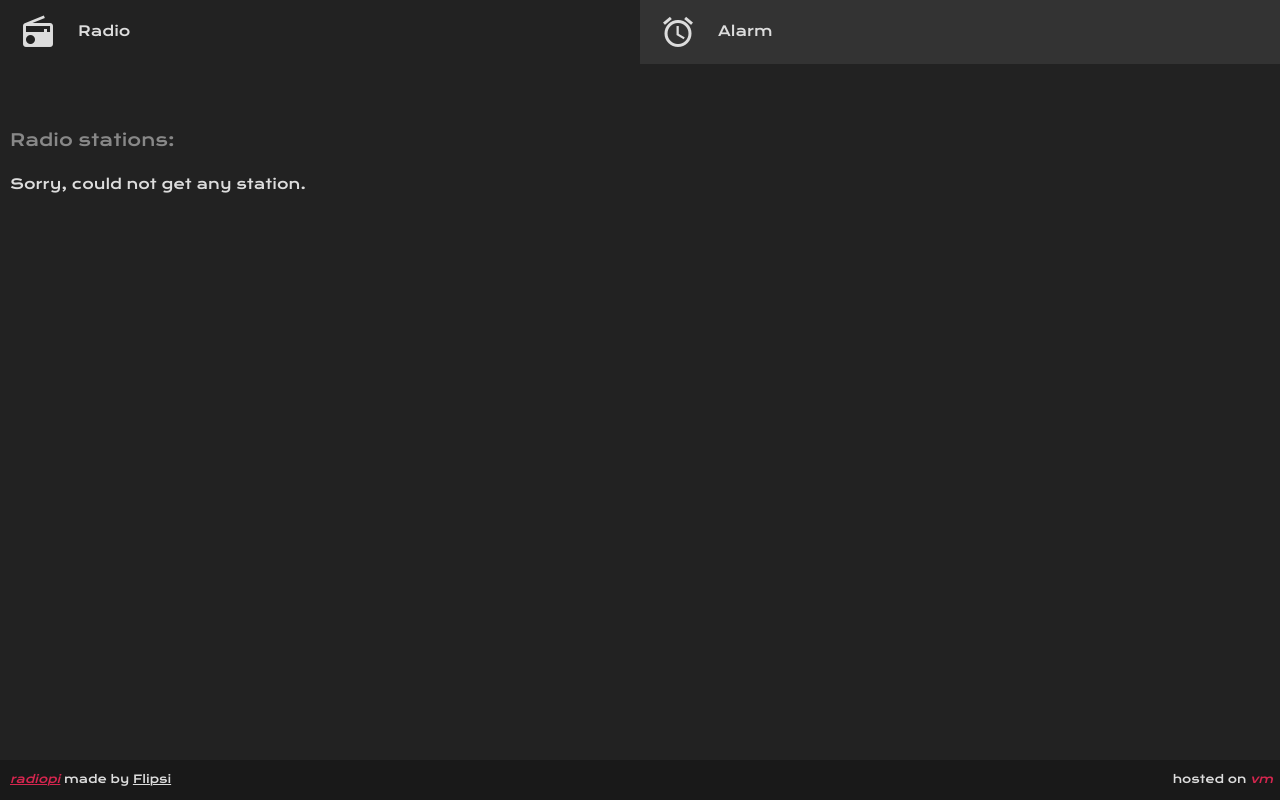
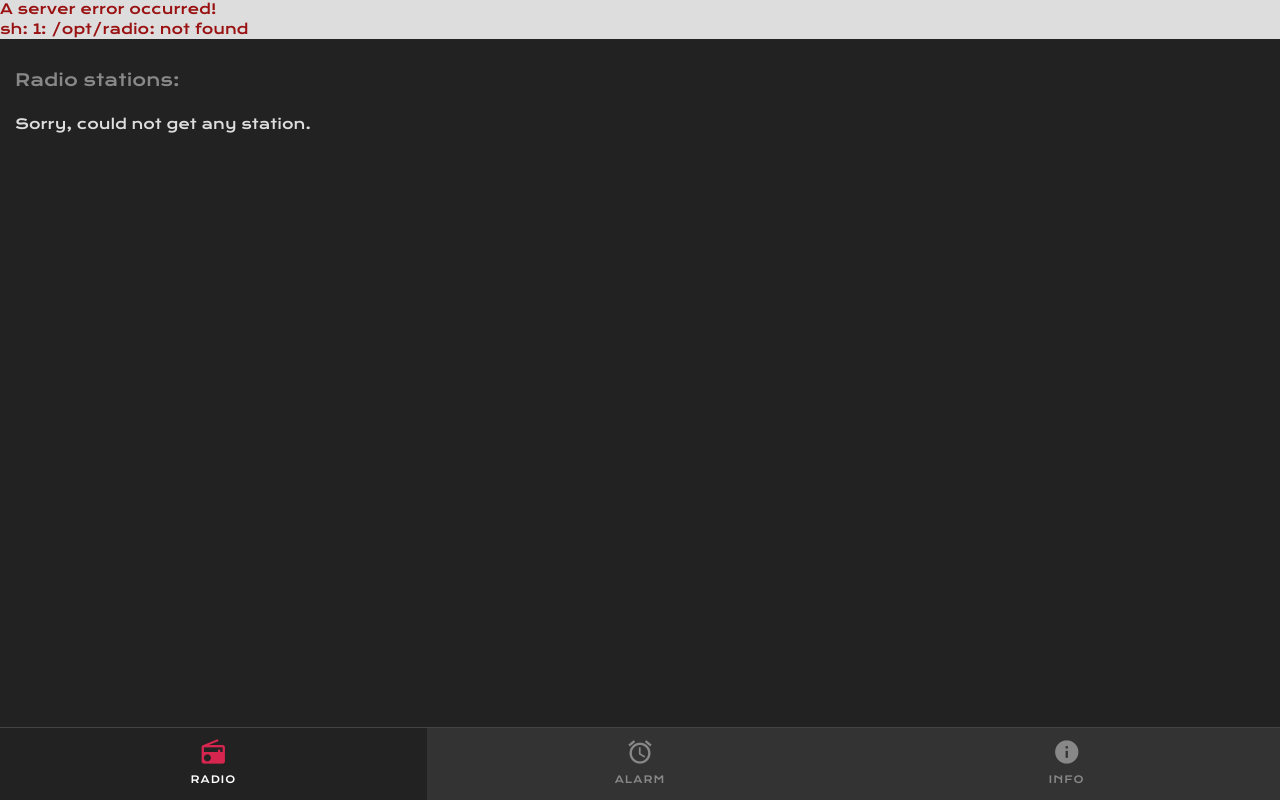
Before and after one commit to flipsi/radiopi, a PHP site: page / in a window 1280 px wide. Run offline with PHP 8.4, Linux system fonts and the light colour scheme.

Commit message:
frontend: style like a modern app (nav bottom)

```diff
--- a/frontend/colors.css
+++ b/frontend/colors.css
@@ -24,17 +24,25 @@
 
 nav {
   background-color: #333;
+  border-top: 1px solid #444;
 }
-footer {
-  background-color: #191919;
+.navlink {
+  color: #888;
 }
-
 .navlink.active {
   background-color: #222;
+  color: #fff;
+}
+.navlink .material-icons {
+  color: #888;
+}
+.navlink.active .material-icons {
+  color: #D6264F;
 }
 
 .playbackbutton,
-footer em {
+.module.info a,
+.module.info em {
   color: #D6264F;
 }
 .module.alarm input,
@@ -56,6 +64,7 @@
   color: #888;
 }
 
+.module.info h2,
 .radiostatus .title,
 .time {
   color: #FFBC42;
--- a/frontend/index.php
+++ b/frontend/index.php
@@ -196,6 +196,12 @@
                 <span class="material-icons">alarm</span>
                 <div class="label">
                     Alarm
+                </div>
+            </span>
+            <span class="navlink info">
+                <span class="material-icons">info</span>
+                <div class="label">
+                    Info
                 </div>
             </span>
         </nav>
@@ -450,18 +456,25 @@
         </form>
         </div>
 
+        <div class="module info">
+            <div class="info-module">
+                <h2>radiopi</h2>
+                <p>
+                    <em><a href="https://github.com/sflip/radiopi">radiopi</a></em>
+                    can play web radio.
+                </p>
+                <p>
+                    Made with love by <a href="https://philippmoers.de">Flipsi</a>.
+                </p>
+                <p>
+                    Hosted on <em><?php echo $hostname; ?></em>.
+                </p>
+            </div>
+        </div>
+
         </main>
 
-        <footer>
-            <span>
-                <em><a href="https://github.com/sflip/radiopi">radiopi</a></em>
-                made by
-                <a href="https://philippmoers.de">Flipsi</a>
-            </span>
-            <span>
-                hosted on <em><?php echo $hostname; ?></em>
-            </span>
-        </footer>
+        <footer></footer>
 
     </body>
 </html>
--- a/frontend/main.js
+++ b/frontend/main.js
@@ -4,40 +4,47 @@
 
   const navlinkRadio = document.querySelector('.navlink.radio');
   const navlinkAlarm = document.querySelector('.navlink.alarm');
+  const navlinkInfo  = document.querySelector('.navlink.info');
   const moduleRadio = document.querySelector('.module.radio');
   const moduleAlarm = document.querySelector('.module.alarm');
+  const moduleInfo  = document.querySelector('.module.info');
 
   function showModule(moduleName) {
+    [navlinkRadio, navlinkAlarm, navlinkInfo].forEach(nl => nl.classList.remove(active));
+    [moduleRadio, moduleAlarm, moduleInfo].forEach(m => m.classList.remove(active));
+
     switch (moduleName) {
       case 'radio':
         navlinkRadio.classList.add(active);
-        navlinkAlarm.classList.remove(active);
         moduleRadio.classList.add(active);
-        moduleAlarm.classList.remove(active);
         break;
       case 'alarm':
-        navlinkRadio.classList.remove(active);
         navlinkAlarm.classList.add(active);
-        moduleRadio.classList.remove(active);
         moduleAlarm.classList.add(active);
+        break;
+      case 'info':
+        navlinkInfo.classList.add(active);
+        moduleInfo.classList.add(active);
         break;
       default:
         console.error('Unknown module', moduleName);
     }
+    window.location.hash = moduleName;
   }
 
   function addNavigationEventHandler() {
-    navlinkRadio.addEventListener('click', e => {
-      showModule('radio');
-      window.location.hash = 'radio';
-    });
-    navlinkAlarm.addEventListener('click', e => {
-      showModule('alarm');
-      window.location.hash = 'alarm';
-    });
+    navlinkRadio.addEventListener('click', e => showModule('radio'));
+    navlinkAlarm.addEventListener('click', e => showModule('alarm'));
+    navlinkInfo.addEventListener('click', e => showModule('info'));
 
-    onSwipeLeft = () => showModule('alarm');
-    onSwipeRight = () => showModule('radio');
+    onSwipeLeft = () => {
+      if (navlinkRadio.classList.contains(active)) showModule('alarm');
+      else if (navlinkAlarm.classList.contains(active)) showModule('info');
+    };
+    onSwipeRight = () => {
+      if (navlinkInfo.classList.contains(active)) showModule('alarm');
+      else if (navlinkAlarm.classList.contains(active)) showModule('radio');
+    };
 
     // detect swipe gestures
     (() => {
--- a/frontend/style.css
+++ b/frontend/style.css
@@ -11,10 +11,13 @@
   display: flex; /* This is important for the footer to stay at the bottom */
   flex-direction: column;
   font-family: 'Krona One', Arial, sans-serif;
-  font-size: 14px;'Helvetica Neue', Helvetica, Arial, sans-serif;
+  font-size: 14px;
   line-height: 1.4em;
   font-weight: 300;
   padding: 0;
+  user-select: none;
+  -webkit-tap-highlight-color: transparent;
+  overflow-x: hidden;
 }
 
 a {
@@ -109,34 +112,39 @@
 
 nav {
   position: fixed;
+  bottom: 0;
   width: 100%;
-  min-height: 60px;
+  min-height: 65px;
   display: flex;
-  justify-content: center;
+  justify-content: space-around;
   align-items: center;
+  z-index: 100;
 }
 
 .navlink {
   display: flex;
+  flex-direction: column;
+  justify-content: center;
+  align-items: center;
   width: 100%;
   height: 100%;
-  padding: 0;
+  padding: 10px 0;
+  cursor: pointer;
 }
 
 .navlink .material-icons {
-  display: flex;
-  justify-content: center;
-  align-items: center;
-  margin-left: 20px;
-  font-size: 36px;
+  font-size: 28px;
 }
 .navlink .label {
-  margin: 22px;
+  font-size: 10px;
+  margin-top: 4px;
+  text-transform: uppercase;
+  letter-spacing: 1px;
 }
 
 main {
-  padding: 80px 10px 40px 10px;
-  margin-bottom: 30px;
+  padding: 20px 15px 100px 15px;
+  margin-bottom: 0;
 }
 
 main > .module {
```
